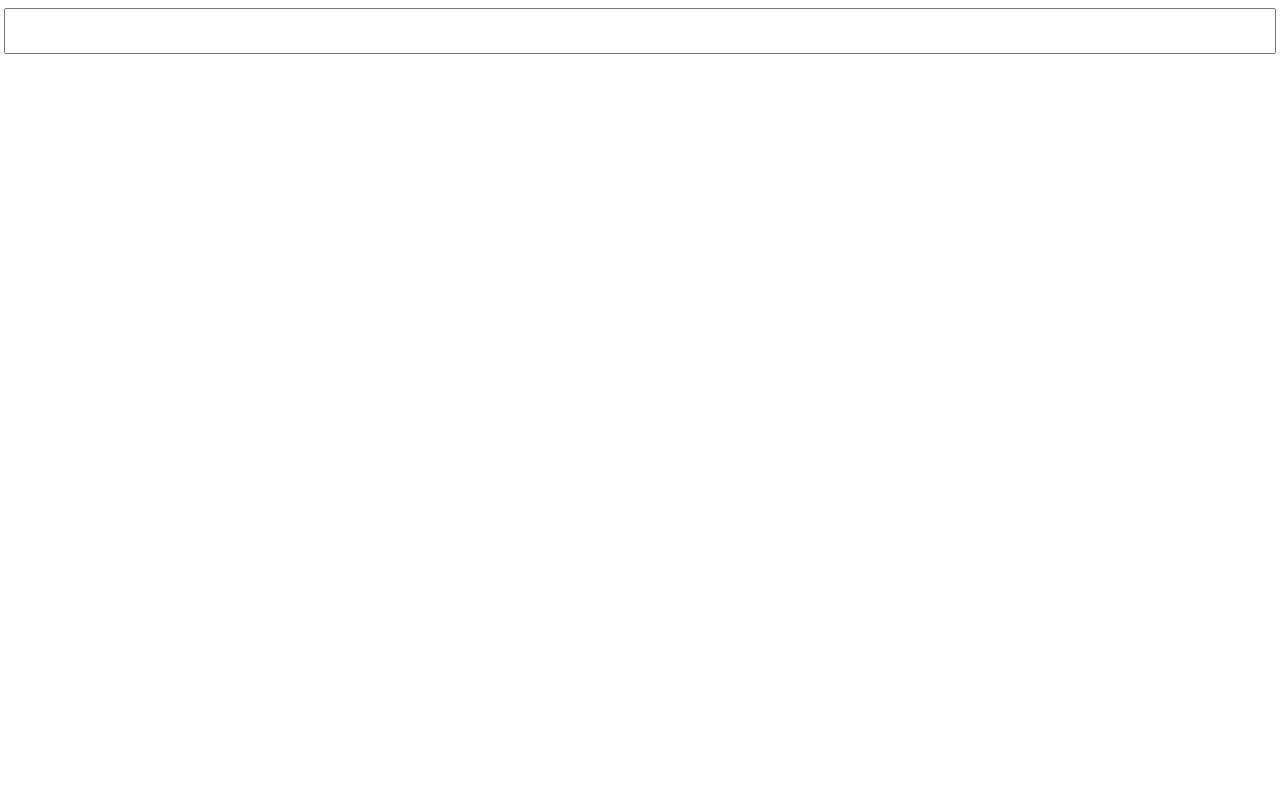
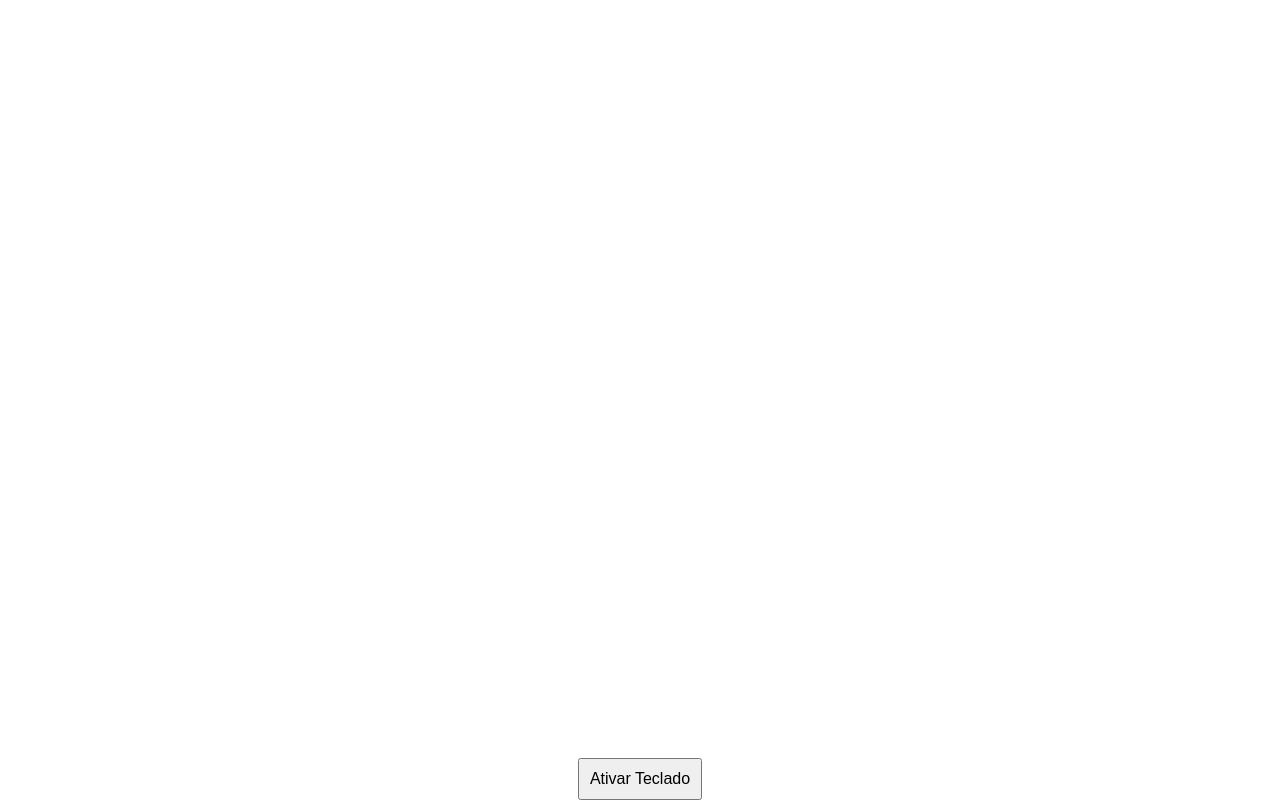
Before and after one commit to vgtGabriel/mobile_testing, a plain HTML site: page index.html in a window 1280 px wide. Drawn offline with Linux system fonts and the light colour scheme.

Commit message:
Update index.html

```diff
--- a/index.html
+++ b/index.html
@@ -8,20 +8,20 @@
             flex-direction: column;
             align-items: center;
             justify-content: space-between;
-            /* height: 100vh;
-            margin: 0; */
+            height: 100vh;
+            margin: 0;
             overflow: hidden; /* Hide the scroll bar */
         }
 
         .form-container {
             text-align: center;
-            /* margin-bottom: auto; */
+            margin-bottom: auto;
         }
 
-        input {
-            width: 100%;
-            /* margin-top: 10px; */
-            height: 40px; /* Adjust the height as needed */
+        button {
+            padding: 10px;
+            font-size: 16px;
+            cursor: pointer;
         }
     </style>
 </head>
@@ -30,6 +30,13 @@
         <!-- Your content goes here -->
     </div>
 
-    <input type="text" id="input1" name="input1">
+    <button onclick="showKeyboard()">Ativar Teclado</button>
+
+    <script>
+        function showKeyboard() {
+            var buttonElement = document.querySelector('button');
+            buttonElement.focus();
+        }
+    </script>
 </body>
 </html>
```
